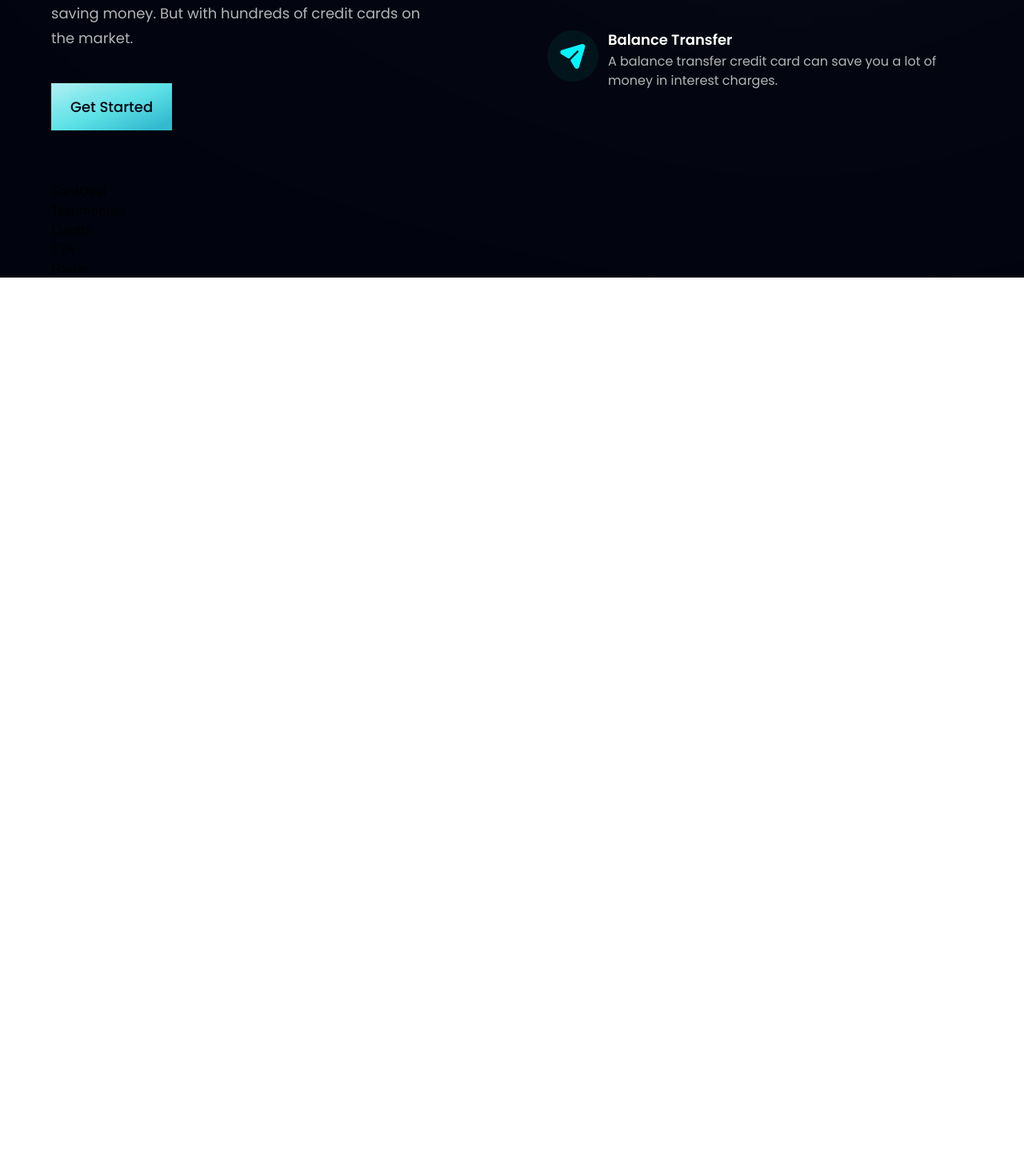
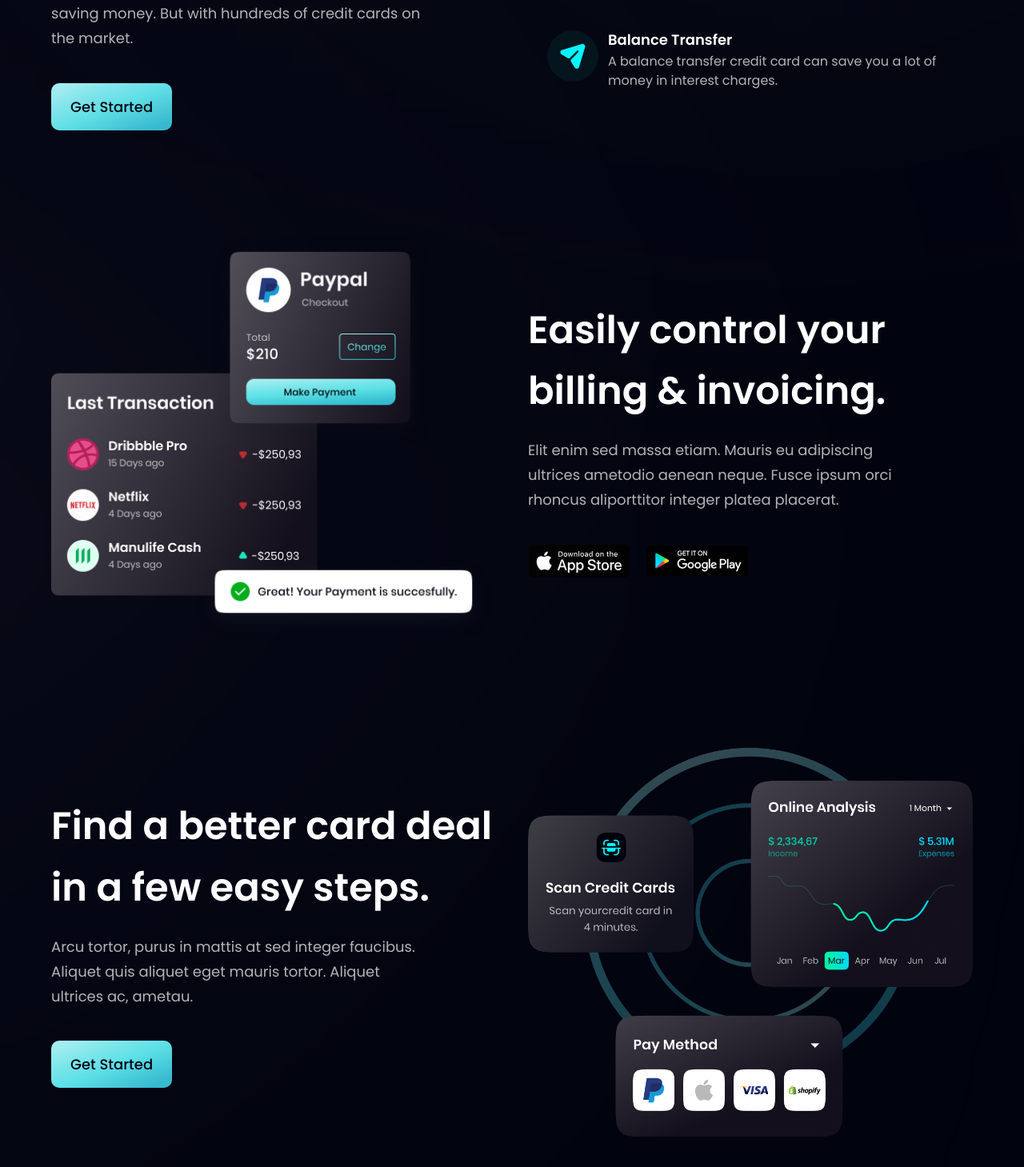
Before and after one commit to cestDrole/bank_tailwind, a React (Vite) app: page / in a window 1280 px wide. Shown: the part 1271-2730 px from the top of the page at 80% size. Before the commit the page ends 1618 px from the top, so only its background shows below. Built offline with nearby package versions, Linux system fonts and the light colour scheme.

Commit message:
Add Billing, Card Deal, Testimonials section

```diff
--- a/src/App.jsx
+++ b/src/App.jsx
@@ -21,6 +21,7 @@
       <div className={`${styles.boxWidth}`}>
         <Stats />
         <Business />
+        <Billing />
         <CardDeal />
         <Testimonials />
         <Clients />
--- a/src/components/Billing.jsx
+++ b/src/components/Billing.jsx
@@ -1,7 +1,25 @@
-const Billing = () => {
-  return (
-    <div>Billing</div>
-  )
-}
+import { apple, bill, google } from '../assets';
+import styles, { layout } from '../styles';
+
+const Billing = () => (
+  <section id='product' className={layout.sectionReverse}>
+    <div className={layout.sectionImgReverse}>
+      <img src={bill} alt='billing' className='w-[100%] h-[100%] relative z-[5]' />
+      <div className='absolute z-[3] -left-1/2 top-0 w-[50%] h-[50%] rounded-full white__gradient' />
+      <div className='absolute z-[0] -left-1/2 bottom-0 w-[50%] h-[50%] rounded-full pink__gradient' />
+    </div>
+    <div className={layout.sectionInfo}>
+      <h2 className={styles.heading2}>Easily control your <br className='sm:block hidden' /> billing & invoicing.</h2>
+      <p className={`${styles.paragraph} max-w-[470px] mt-5`}>
+        Elit enim sed massa etiam. Mauris eu adipiscing ultrices ametodio aenean neque. Fusce ipsum orci rhoncus aliporttitor integer platea placerat.
+      </p>
+      <div className='flex flex-row flex-wrap sm:mt-10 mt-6'>
+        <img src={apple} alt='apple-store' className='w-[128px] h-[42px] object-contain mr-5 cursor-pointer' />
+        <img src={google} alt='google-play-store' className='w-[128px] h-[42px] object-contain cursor-pointer' />
+      </div>
+    </div>
+  </section>
+)
+
 
 export default Billing
--- a/src/components/Button.jsx
+++ b/src/components/Button.jsx
@@ -1,6 +1,6 @@
 const Button = ({ styles }) => {
   return (
-    <button type="button" className={`py-4 px-6 bg-blue-gradient font-poppins font-medium text-[18px] text-primary outline-none ${styles} `}>Get Started</button>
+    <button type="button" className={`py-4 px-6 bg-blue-gradient font-poppins font-medium text-[18px] text-primary outline-none ${styles} rounded-[10px] `}>Get Started</button>
   )
 }
 
--- a/src/components/CardDeal.jsx
+++ b/src/components/CardDeal.jsx
@@ -1,7 +1,19 @@
-const CardDeal = () => {
-  return (
-    <div>CardDeal</div>
-  )
-}
+import { card } from '../assets';
+import styles, { layout } from '../styles';
+import Button from './Button';
+
+const CardDeal = () => (
+    <section className={layout.section}>
+      <div className={layout.sectionInfo}>
+        <h2 className={styles.heading2}>Find a better card deal <br className='sm:block hidden' /> in a few easy steps.</h2>
+        <p className={`${styles.paragraph} max-w-[470px] mt-5`}>Arcu tortor, purus in mattis at sed integer faucibus. Aliquet quis aliquet eget mauris tortor. Aliquet ultrices ac, ametau.</p>
+        <Button styles='mt-10' />
+      </div>
+      <div className={layout.sectionImg}>
+        <img src={card} alt='card' className='w-[100%] h-[100%]' />
+      </div>
+    </section>
+)
+
 
 export default CardDeal
--- a/src/components/FeedbackCard.jsx
+++ b/src/components/FeedbackCard.jsx
@@ -1,7 +1,18 @@
-const FeedbackCard = () => {
-  return (
-    <div>FeedbackCard</div>
-  )
-}
+import { quotes } from "../assets";
+
+const FeedbackCard = ({ content, name, title, img }) => (
+    <div className="flex justify-between flex-col px-10 py-12 rounded-[20px] max-w-[370px] md:mr-10 sm:mr-5 mr-0 my-5 feedback-card">
+      <img src={quotes} alt="double_quotes" className="w-[42px] h-[27px] object-contain" />
+      <p className="font-poppins font-normal text-[18px] leading-[32px] text-white my-10">{content}</p>
+      <div className="flex flex-row">
+        <img src={img} alt={name} className="w-[48px] h-[48px] rounded-full" />
+        <div className="flex flex-col ml-4">
+          <h4 className="font-poppins font-semibold text-[20px] leading-[32px] text-white">{name}</h4>
+          <p className="font-poppins font-normal text-[16px] leading-[24px] text-dimWhite">{title}</p>
+        </div>
+      </div>
+    </div>
+)
+
 
 export default FeedbackCard
--- a/src/components/Testimonials.jsx
+++ b/src/components/Testimonials.jsx
@@ -1,7 +1,24 @@
-const Testimonials = () => {
-  return (
-    <div>Testimonials</div>
-  )
-}
+import { feedback } from '../constants';
+import styles from '../styles';
+import FeedbackCard from './FeedbackCard';
+
+const Testimonials = () => (
+    <section id='clients' className={`${styles.paddingY} ${styles.flexCenter} flex-col relative`}>
+      <div className='absolute z-[0] w-[60%] h-[60%] -right-[50%] rounded-full blue__gradient' />
+      <div className='w-full flex justify-between items-center md:flex-row flex-col sm:mb-16 mb-6 relative z-[1]'>
+        <h1 className={styles.heading2}>What people are <br className='sm:block hidden' /> saying about us</h1>
+        <div className='w-full md:mt-0 mt-6'>
+          <p className={`${styles.paragraph} text-left max-w-[450px]`}>Everything you need to accept card payments and grow your business anywhere on the planet.</p>
+        </div>
+      </div>
+      <div className='flex flex-wrap sm:justify-start justify-center w-full feedback-container relative z-[1]'>
+        {feedback.map((card) => (
+          <FeedbackCard key={card.id} {...card}/>
+        ))}
+
+      </div>
+    </section>
+)
+
 
 export default Testimonials
--- a/src/constants/index.js
+++ b/src/constants/index.js
@@ -78,7 +78,7 @@
   },
   {
     id: "stats-2",
-    title: "Companies Onboard",
+    title: "Companies",
     value: "230+",
   },
   {
```
